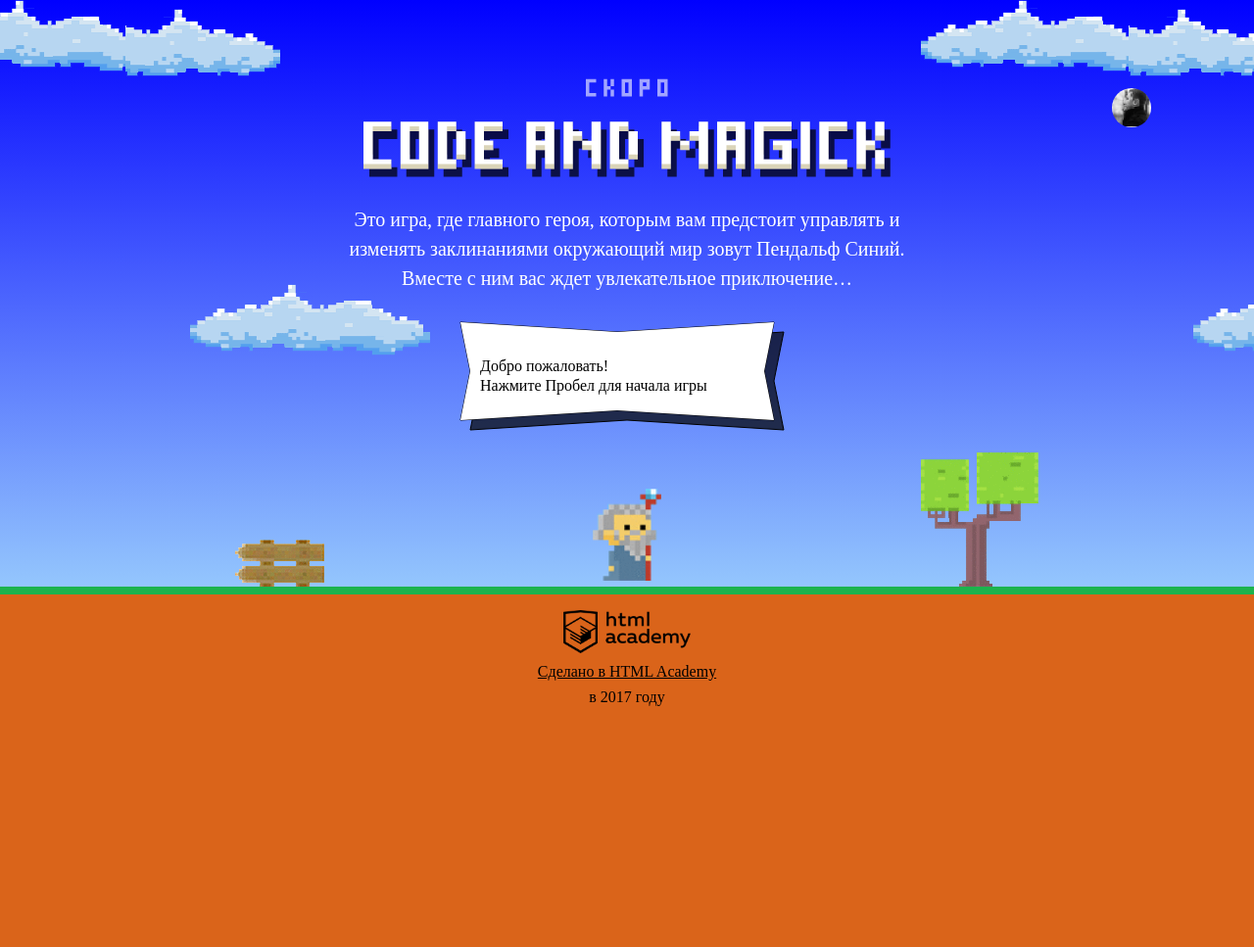
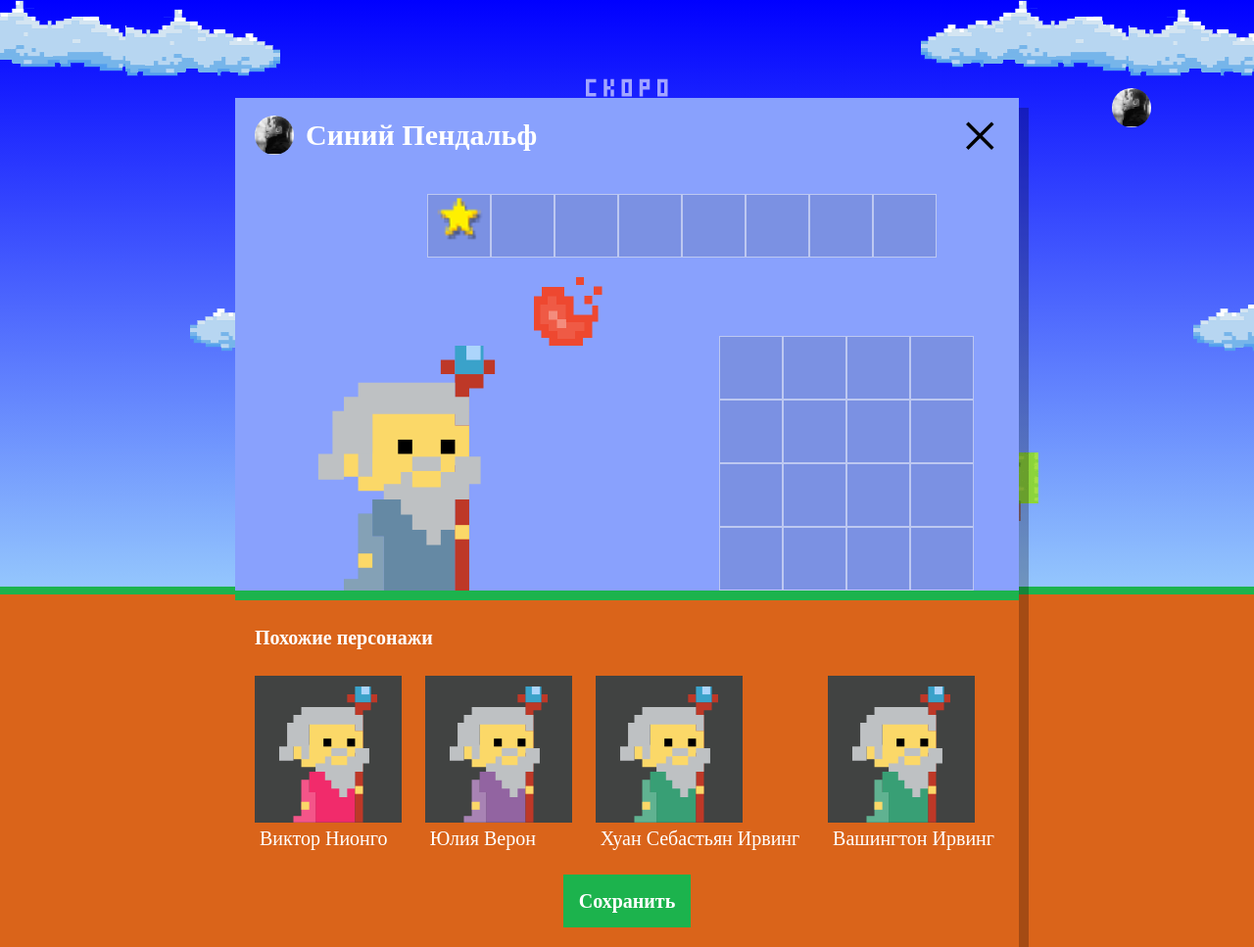
Before and after one commit to GregoryAndrievskiy/219791-code-and-magick, a website: page index.html in a window 1280 px wide. Shown: the whole page at 98% size. Before the commit the page ends 800 px from the top, so only its background shows below. Drawn offline with Linux system fonts and the light colour scheme; a web font is replaced by a local one.

Commit message:
случайные маги

```diff
--- a/index.html
+++ b/index.html
@@ -195,5 +195,6 @@
   </script>
   <script src="js/stat.js"></script>
   <script src="js/game.js"></script>
+  <script src="js/setup.js"></script>
 </body>
 </html>
--- /dev/null
+++ b/js/setup.js
@@ -0,0 +1,62 @@
+'use strict';
+
+var userDialog = document.querySelector('.setup');
+userDialog.classList.remove('hidden');
+
+var similarListElement = userDialog.querySelector('.setup-similar-list');
+
+var similarWizardTemplate = document.querySelector('#similar-wizard-template').content;
+
+var wizardFirstNames = ['Иван ', 'Хуан Себастьян ', 'Мария ', 'Кристоф ', 'Виктор ', 'Юлия ', 'Люпита ', 'Вашингтон '];
+var wizardSecondNames = ['да Марья', 'Верон', 'Мирабелла', 'Вальц', 'Онопко', 'Топольницкая', 'Нионго', 'Ирвинг'];
+var coatColorBank = ['rgb(101, 137, 164)', 'rgb(241, 43, 107)', 'rgb(146, 100, 161)', 'rgb(56, 159, 117)', 'rgb(215, 210, 55)', 'rgb(0, 0, 0)'];
+var eyeColorBank = ['black', 'red', 'blue', 'yellow', 'green'];
+
+var i = Math.floor(Math.random() * wizardFirstNames.length);
+var n = Math.floor(Math.random() * coatColorBank.length);
+var m = Math.floor(Math.random() * eyeColorBank.length);
+
+function getRandom(random) {
+  var rnd = Math.floor(Math.random() * random.length);
+  return rnd;
+}
+
+var wizards = [
+  {
+    name: wizardFirstNames[getRandom(wizardFirstNames)] + wizardSecondNames[getRandom(wizardSecondNames)],
+    coatColor: coatColorBank[getRandom(coatColorBank)],
+    eyeColor: eyeColorBank[getRandom(eyeColorBank)]
+  },
+  {
+    name: wizardFirstNames[getRandom(wizardFirstNames)] + wizardSecondNames[getRandom(wizardSecondNames)],
+    coatColor: coatColorBank[getRandom(coatColorBank)],
+    eyeColor: eyeColorBank[getRandom(eyeColorBank)]
+  },
+  {
+    name: wizardFirstNames[getRandom(wizardFirstNames)] + wizardSecondNames[getRandom(wizardSecondNames)],
+    coatColor: coatColorBank[getRandom(coatColorBank)],
+    eyeColor: eyeColorBank[getRandom(eyeColorBank)]
+  },
+  {
+    name: wizardFirstNames[i] + wizardSecondNames[i],
+    coatColor: coatColorBank[n],
+    eyeColor: eyeColorBank[m]
+  }
+];
+
+var renderWizard = function (wizard) {
+  var wizardElement = similarWizardTemplate.cloneNode(true);
+
+  wizardElement.querySelector('.setup-similar-label').textContent = wizard.name;
+  wizardElement.querySelector('.wizard-coat').style.fill = wizard.coatColor;
+
+  return wizardElement;
+}
+
+var fragment = document.createDocumentFragment();
+for (var i = 0; i < wizards.length; i++) {
+  fragment.appendChild(renderWizard(wizards[i]));
+}
+similarListElement.appendChild(fragment);
+
+userDialog.querySelector('.setup-similar').classList.remove('hidden');
```
